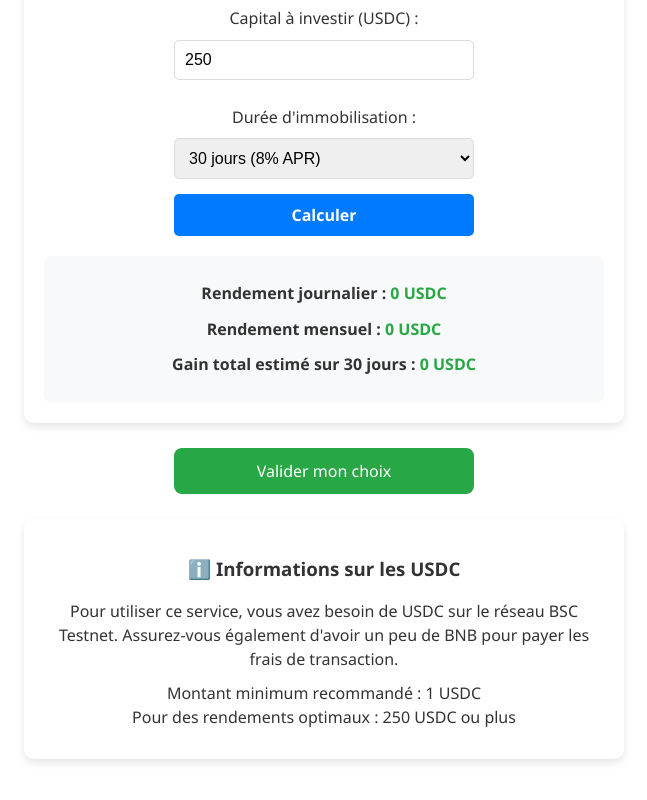
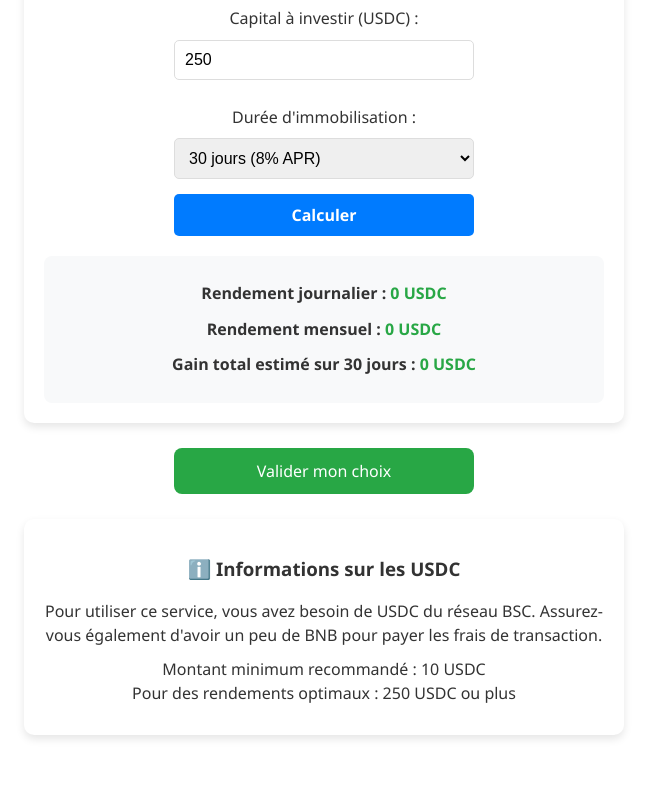
Before and after one commit to jhvcav/rmr-m, a React (Vite) app in the folder rmr-m-frontend/: page /rmr-m/lpfarming in a window 1280 px wide. Shown: the part 790-1590 px from the top of the page, without its empty margins (316-963 px from the left). Built offline with nearby package versions, Linux system fonts and the light colour scheme.

Commit message:
Correction info page invest

```diff
--- a/rmr-m-frontend/src/pages/LPFarming.jsx
+++ b/rmr-m-frontend/src/pages/LPFarming.jsx
@@ -357,11 +357,11 @@ const LPFarming = () => {
       <div className="responsive-card">
         <h3>ℹ️ Informations sur les {usdcSymbol}</h3>
         <p>
-          Pour utiliser ce service, vous avez besoin de {usdcSymbol} sur le réseau BSC Testnet.
+          Pour utiliser ce service, vous avez besoin de {usdcSymbol} du réseau BSC.
           Assurez-vous également d'avoir un peu de BNB pour payer les frais de transaction.
         </p>
         <p>
-          Montant minimum recommandé : 1 {usdcSymbol}<br />
+          Montant minimum recommandé : 10 {usdcSymbol}<br />
           Pour des rendements optimaux : 250 {usdcSymbol} ou plus
         </p>
       </div>
```
